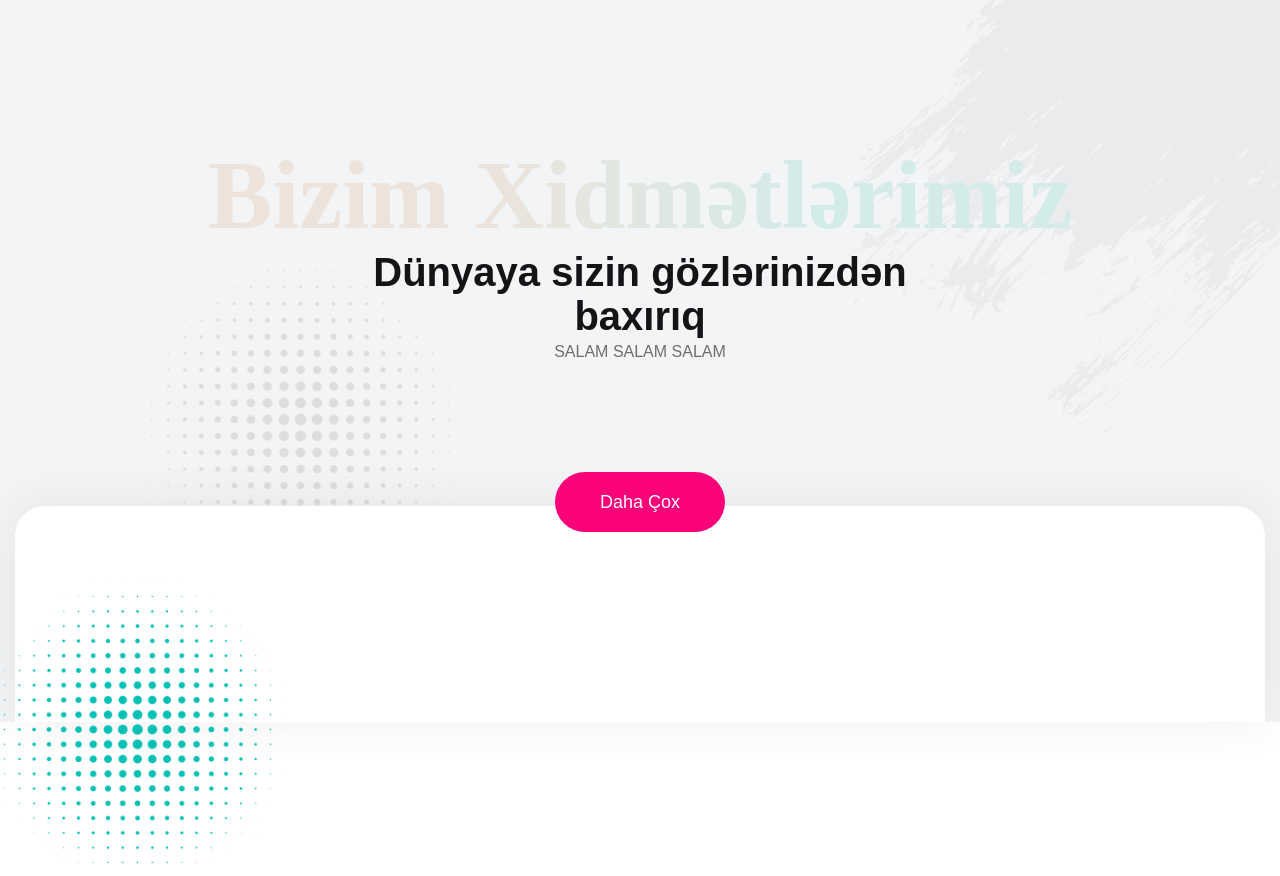
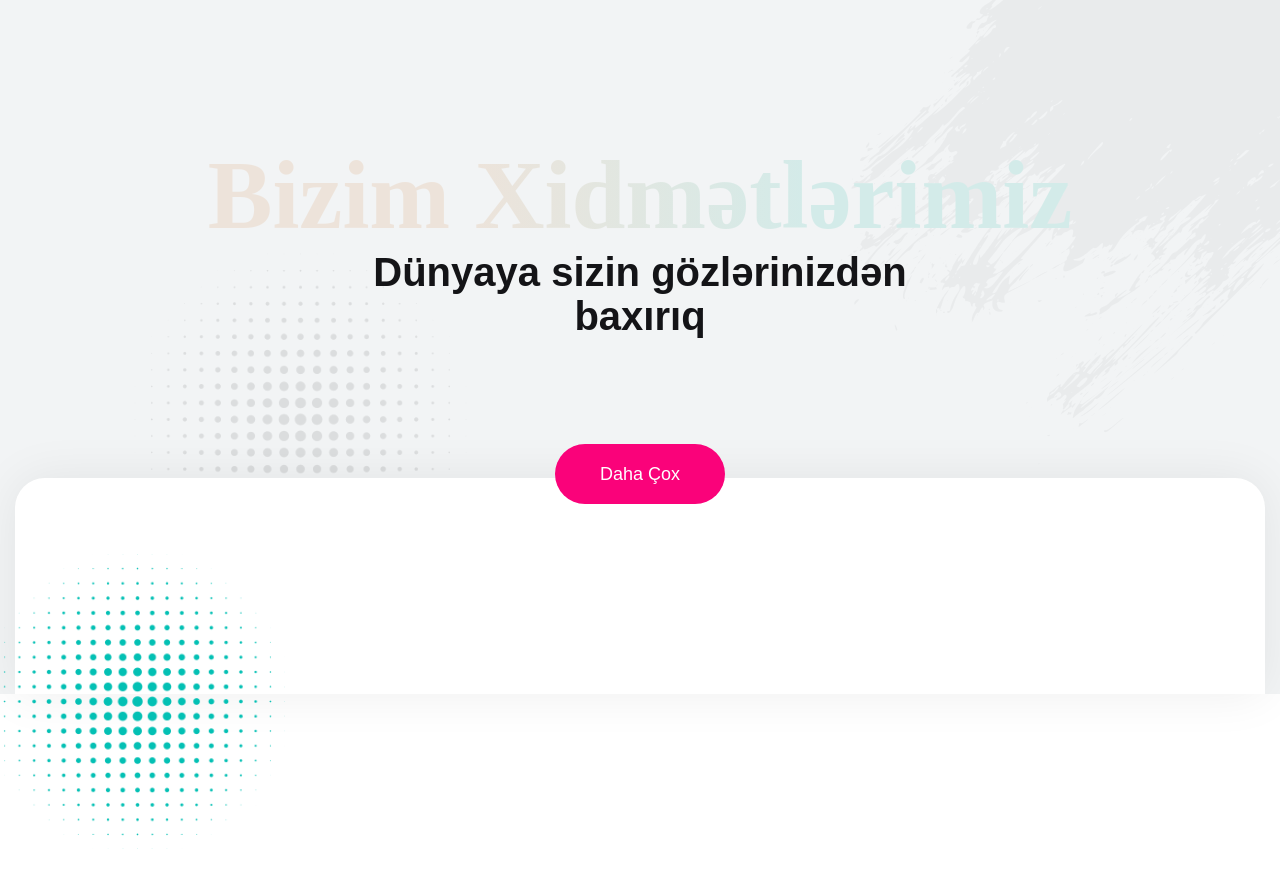
Before and after one commit to VRproduction/myopt, a Django app: page / in a window 1280 px wide. Shown: the part 852-1728 px from the top of the page. Run offline with Django 4.2, Linux system fonts and the light colour scheme; data comes from the database, SQL or seed files in the repository; data that the repository does not hold is empty; parts of the project's set-up code (start-up, migrations or seed data) failed here and were passed over; some libraries are stand-ins or nearby versions; some web fonts are replaced.

Commit message:
qweqwe342342

```diff
--- a/app/templates/index.html
+++ b/app/templates/index.html
@@ -107,9 +107,7 @@
                     <span class="sub-title">{% trans 'Bizim Xidmətlərimiz' %}</span>
                     <h2>{% trans 'Dünyaya sizin gözlərinizdən' %} <br />{% trans 'baxırıq' %}</h2>
 
-                    SALAM
-                    SALAM
-                    SALAM
+
 
                 </div>
                 <div class="tabs-box">
```
